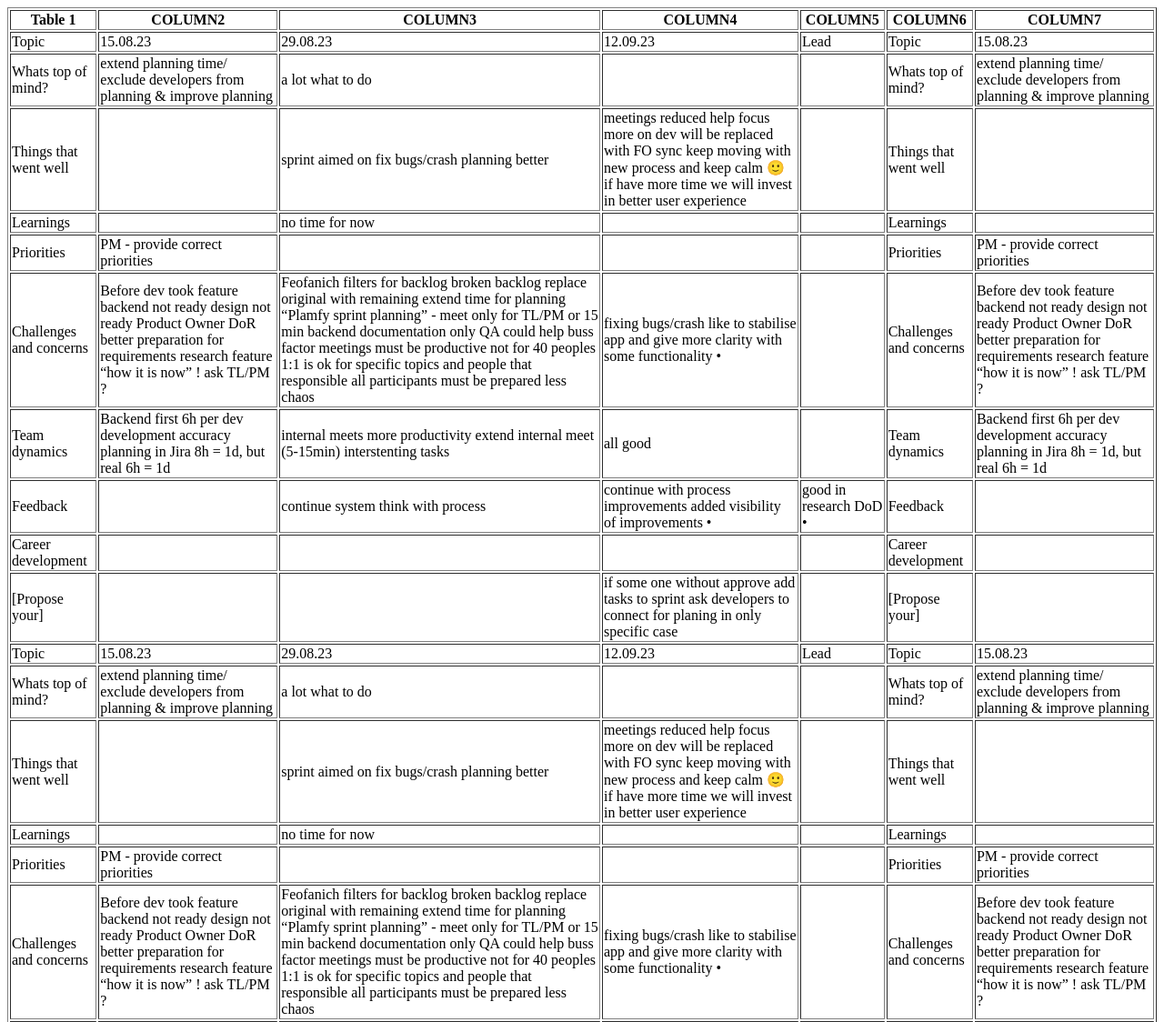
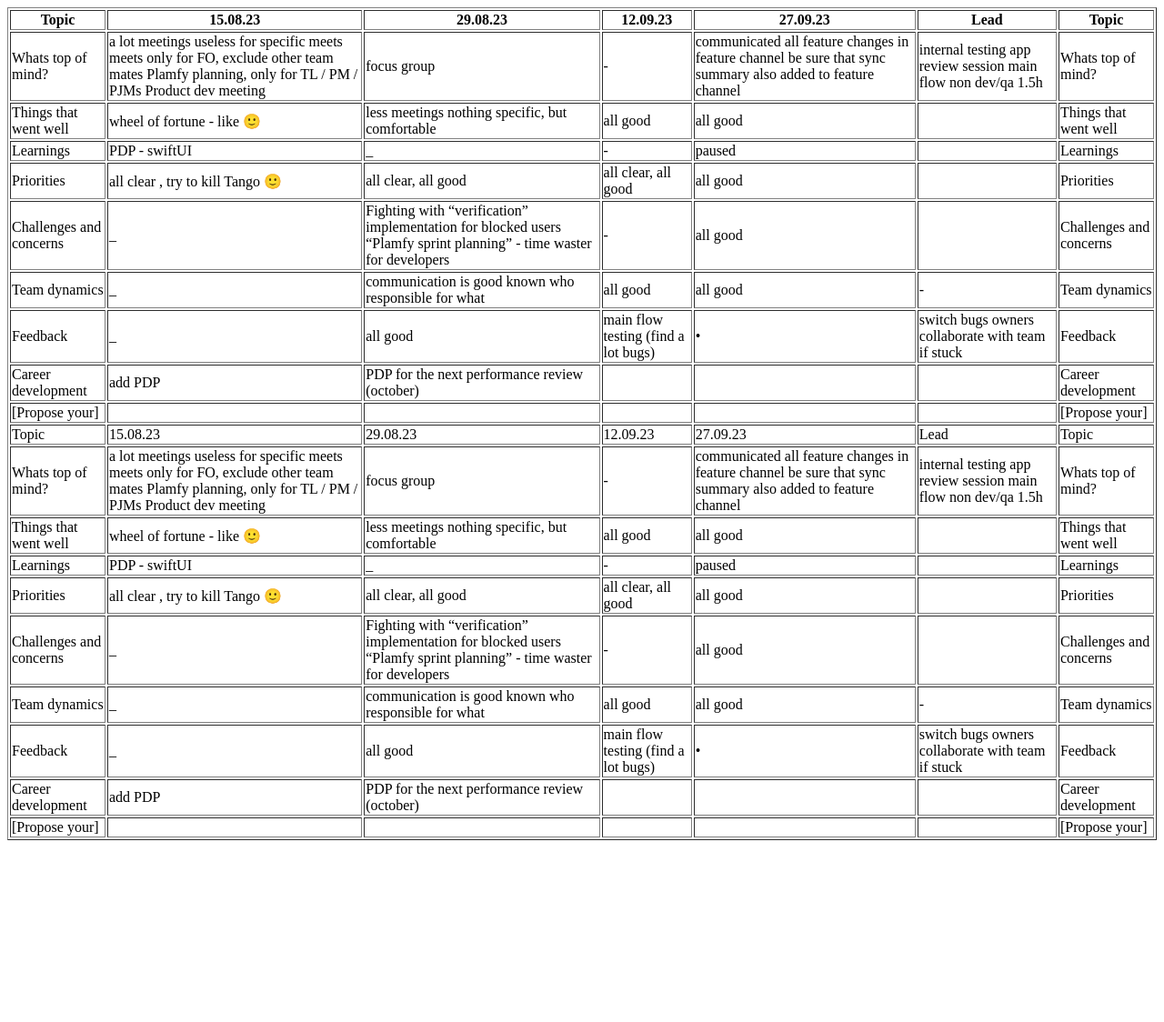
Before and after one commit to dan720908/Test1, a plain HTML site: page index.html in a window 1280 px wide. Shown: the top 1124 px of the page at 91% size. After the commit the page ends 932 px from the top, so only its background shows below. Drawn offline with Linux system fonts and the light colour scheme.

Commit message:
Update index.html

```diff
--- a/index.html
+++ b/index.html
@@ -8,289 +8,212 @@
 			<table border=1>
 				<thead>
 					<tr>
-						<th>Table 1</th>
-						<th>COLUMN2</th>
-						<th>COLUMN3</th>
-						<th>COLUMN4</th>
-						<th>COLUMN5</th>
-						<th>COLUMN6</th>
-						<th>COLUMN7</th>
+						<th>Topic</th>
+						<th>15.08.23</th>
+						<th>29.08.23</th>
+						<th>12.09.23</th>
+						<th>27.09.23</th>
+						<th>Lead</th>
+						<th>Topic</th>
 					</tr>
 				</thead>
 				<tbody>
 					<tr>
-						<td>Topic</td>
-						<td>15.08.23</td>
-						<td>29.08.23</td>
-						<td>12.09.23</td>
-						<td>Lead</td>
-						<td>Topic</td>
-						<td>15.08.23</td>
-					</tr>
-					<tr>
 						<td>Whats top of mind?</td>
-						<td>extend planning time/ exclude developers from planning & improve planning</td>
-						<td>a lot what to do</td>
-						<td></td>
-						<td></td>
+						<td>a lot meetings
+useless for specific meets
+meets only for FO, exclude other team mates
+Plamfy planning, only for TL / PM / PJMs
+Product dev meeting</td>
+						<td>focus group</td>
+						<td>-</td>
+						<td>communicated all feature changes in feature channel
+be sure that sync summary also added to feature channel</td>
+						<td>internal testing
+app review session
+main flow
+non dev/qa
+1.5h</td>
 						<td>Whats top of mind?</td>
-						<td>extend planning time/ exclude developers from planning & improve planning</td>
 					</tr>
 					<tr>
 						<td>Things that went well</td>
-						<td></td>
-						<td>sprint aimed on fix bugs/crash
-planning better</td>
-						<td>meetings reduced
-help focus more on dev
-will be replaced with FO sync
-keep moving with new process
-and keep calm  🙂
-if have more time we will invest in better user experience</td>
+						<td>wheel of fortune - like 🙂</td>
+						<td>less meetings
+nothing specific, but comfortable</td>
+						<td>all good</td>
+						<td>all good</td>
 						<td></td>
 						<td>Things that went well</td>
-						<td></td>
 					</tr>
 					<tr>
 						<td>Learnings</td>
-						<td></td>
-						<td>no time for now</td>
-						<td></td>
+						<td>PDP - swiftUI</td>
+						<td>_</td>
+						<td>-</td>
+						<td>paused</td>
 						<td></td>
 						<td>Learnings</td>
-						<td></td>
 					</tr>
 					<tr>
 						<td>Priorities</td>
-						<td>PM - provide correct priorities</td>
-						<td></td>
-						<td></td>
+						<td>all clear , try to kill Tango 🙂</td>
+						<td>all clear, all good</td>
+						<td>all clear, all good</td>
+						<td>all good</td>
 						<td></td>
 						<td>Priorities</td>
-						<td>PM - provide correct priorities</td>
 					</tr>
 					<tr>
 						<td>Challenges and concerns</td>
-						<td>Before dev took feature
-backend not ready
-design not ready
-Product Owner
-DoR
-better preparation for requirements
-research feature “how it is now” !
-ask TL/PM ?</td>
-						<td>Feofanich filters for backlog broken
-backlog replace original with remaining
-extend time for planning
-“Plamfy sprint planning” - meet only for TL/PM or 15 min
-backend documentation
-only QA could help
-buss factor
-meetings must be productive
-not for 40 peoples
-1:1 is ok for specific topics and people that responsible
-all participants must be prepared
-less chaos</td>
-						<td>fixing bugs/crash
-like to stabilise app
-and give more clarity with some functionality
-	•</td>
+						<td>_</td>
+						<td>Fighting with “verification” implementation for blocked users
+“Plamfy sprint planning” - time waster for developers</td>
+						<td>-</td>
+						<td>all good</td>
 						<td></td>
 						<td>Challenges and concerns</td>
-						<td>Before dev took feature
-backend not ready
-design not ready
-Product Owner
-DoR
-better preparation for requirements
-research feature “how it is now” !
-ask TL/PM ?</td>
 					</tr>
 					<tr>
 						<td>Team dynamics</td>
-						<td>Backend first
-6h per dev development
-accuracy planning
-in Jira 8h = 1d, but real 6h = 1d</td>
-						<td>internal meets more productivity
-extend internal meet (5-15min)
-interstenting tasks</td>
+						<td>_</td>
+						<td>communication is good
+known who responsible for what</td>
 						<td>all good</td>
-						<td></td>
+						<td>all good</td>
+						<td>-</td>
 						<td>Team dynamics</td>
-						<td>Backend first
-6h per dev development
-accuracy planning
-in Jira 8h = 1d, but real 6h = 1d</td>
 					</tr>
 					<tr>
 						<td>Feedback</td>
-						<td></td>
-						<td>continue system think with process</td>
-						<td>continue with process improvements
-added visibility of improvements
-	•</td>
-						<td>good in research
-DoD
-	•</td>
+						<td>_</td>
+						<td>all good</td>
+						<td>main flow testing (find a lot bugs)</td>
+						<td>•</td>
+						<td>switch bugs owners
+collaborate with team if stuck</td>
 						<td>Feedback</td>
-						<td></td>
 					</tr>
 					<tr>
 						<td>Career development</td>
-						<td></td>
+						<td>add PDP</td>
+						<td>PDP for the next performance review (october)</td>
 						<td></td>
 						<td></td>
 						<td></td>
 						<td>Career development</td>
-						<td></td>
 					</tr>
 					<tr>
 						<td>[Propose your]</td>
 						<td></td>
 						<td></td>
-						<td>if some one without approve add tasks to sprint
-ask developers to connect for planing in only specific case</td>
+						<td></td>
+						<td></td>
 						<td></td>
 						<td>[Propose your]</td>
-						<td></td>
 					</tr>
 					<tr>
 						<td>Topic</td>
 						<td>15.08.23</td>
 						<td>29.08.23</td>
 						<td>12.09.23</td>
+						<td>27.09.23</td>
 						<td>Lead</td>
 						<td>Topic</td>
-						<td>15.08.23</td>
 					</tr>
 					<tr>
 						<td>Whats top of mind?</td>
-						<td>extend planning time/ exclude developers from planning & improve planning</td>
-						<td>a lot what to do</td>
-						<td></td>
-						<td></td>
+						<td>a lot meetings
+useless for specific meets
+meets only for FO, exclude other team mates
+Plamfy planning, only for TL / PM / PJMs
+Product dev meeting</td>
+						<td>focus group</td>
+						<td>-</td>
+						<td>communicated all feature changes in feature channel
+be sure that sync summary also added to feature channel</td>
+						<td>internal testing
+app review session
+main flow
+non dev/qa
+1.5h</td>
 						<td>Whats top of mind?</td>
-						<td>extend planning time/ exclude developers from planning & improve planning</td>
 					</tr>
 					<tr>
 						<td>Things that went well</td>
-						<td></td>
-						<td>sprint aimed on fix bugs/crash
-planning better</td>
-						<td>meetings reduced
-help focus more on dev
-will be replaced with FO sync
-keep moving with new process
-and keep calm 🙂
-if have more time we will invest in better user experience</td>
+						<td>wheel of fortune - like 🙂</td>
+						<td>less meetings
+nothing specific, but comfortable</td>
+						<td>all good</td>
+						<td>all good</td>
 						<td></td>
 						<td>Things that went well</td>
-						<td></td>
 					</tr>
 					<tr>
 						<td>Learnings</td>
-						<td></td>
-						<td>no time for now</td>
-						<td></td>
+						<td>PDP - swiftUI</td>
+						<td>_</td>
+						<td>-</td>
+						<td>paused</td>
 						<td></td>
 						<td>Learnings</td>
-						<td></td>
 					</tr>
 					<tr>
 						<td>Priorities</td>
-						<td>PM - provide correct priorities</td>
-						<td></td>
-						<td></td>
+						<td>all clear , try to kill Tango 🙂</td>
+						<td>all clear, all good</td>
+						<td>all clear, all good</td>
+						<td>all good</td>
 						<td></td>
 						<td>Priorities</td>
-						<td>PM - provide correct priorities</td>
 					</tr>
 					<tr>
 						<td>Challenges and concerns</td>
-						<td>Before dev took feature
-backend not ready
-design not ready
-Product Owner
-DoR
-better preparation for requirements
-research feature “how it is now” !
-ask TL/PM ?</td>
-						<td>Feofanich filters for backlog broken
-backlog replace original with remaining
-extend time for planning
-“Plamfy sprint planning” - meet only for TL/PM or 15 min
-backend documentation
-only QA could help
-buss factor
-meetings must be productive
-not for 40 peoples
-1:1 is ok for specific topics and people that responsible
-all participants must be prepared
-less chaos</td>
-						<td>fixing bugs/crash
-like to stabilise app
-and give more clarity with some functionality
-	•</td>
+						<td>_</td>
+						<td>Fighting with “verification” implementation for blocked users
+“Plamfy sprint planning” - time waster for developers</td>
+						<td>-</td>
+						<td>all good</td>
 						<td></td>
 						<td>Challenges and concerns</td>
-						<td>Before dev took feature
-backend not ready
-design not ready
-Product Owner
-DoR
-better preparation for requirements
-research feature “how it is now” !
-ask TL/PM ?</td>
 					</tr>
 					<tr>
 						<td>Team dynamics</td>
-						<td>Backend first
-6h per dev development
-accuracy planning
-in Jira 8h = 1d, but real 6h = 1d</td>
-						<td>internal meets more productivity
-extend internal meet (5-15min)
-interstenting tasks</td>
+						<td>_</td>
+						<td>communication is good
+known who responsible for what</td>
 						<td>all good</td>
-						<td></td>
+						<td>all good</td>
+						<td>-</td>
 						<td>Team dynamics</td>
-						<td>Backend first
-6h per dev development
-accuracy planning
-in Jira 8h = 1d, but real 6h = 1d</td>
 					</tr>
 					<tr>
 						<td>Feedback</td>
-						<td></td>
-						<td>continue system think with process</td>
-						<td>continue with process improvements
-added visibility of improvements
-	•</td>
-						<td>good in research
-DoD
-	•</td>
+						<td>_</td>
+						<td>all good</td>
+						<td>main flow testing (find a lot bugs)</td>
+						<td>•</td>
+						<td>switch bugs owners
+collaborate with team if stuck</td>
 						<td>Feedback</td>
-						<td></td>
 					</tr>
 					<tr>
 						<td>Career development</td>
-						<td></td>
+						<td>add PDP</td>
+						<td>PDP for the next performance review (october)</td>
 						<td></td>
 						<td></td>
 						<td></td>
 						<td>Career development</td>
-						<td></td>
 					</tr>
 					<tr>
 						<td>[Propose your]</td>
 						<td></td>
 						<td></td>
-						<td>if some one without approve add tasks to sprint
-ask developers to connect for planing in only specific case</td>
+						<td></td>
+						<td></td>
 						<td></td>
 						<td>[Propose your]</td>
-						<td></td>
 					</tr>
 				</tbody>
 			</table>
```
